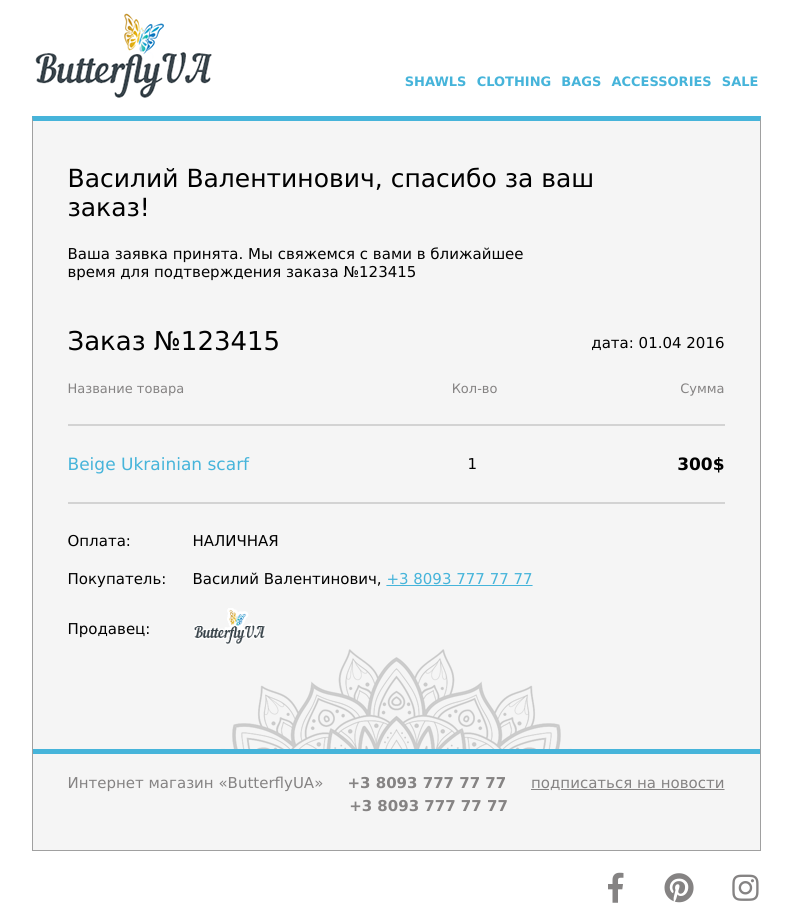
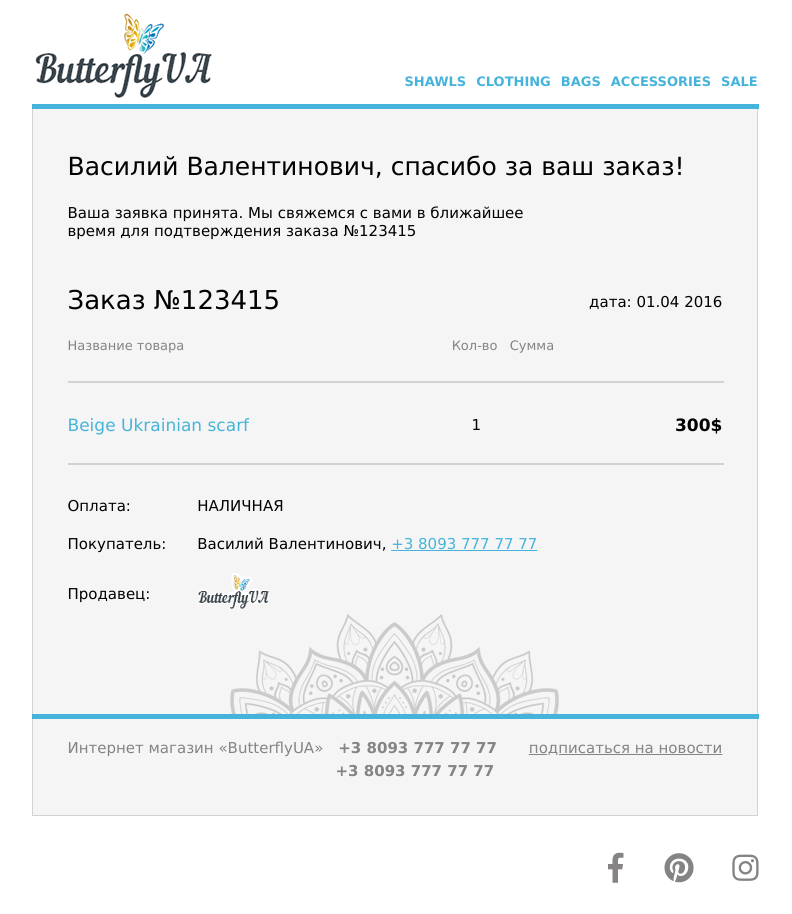
Before and after one commit to yegoryakymenko/mate-practice, a plain HTML site: page email-practice/index.html in a window 1280 px wide. Shown: the whole page, without its empty margins (245-1037 px from the left). Drawn offline with Linux system fonts and the light colour scheme.

Commit message:
Update index.html

```diff
--- a/email-practice/index.html
+++ b/email-practice/index.html
@@ -7,8 +7,8 @@
 </head>
 <body>
 	<div style="width: 727px; margin:0 auto; box-sizing: border-box;">
-	<table border="0" cellpadding="0" cellspacing="0" style="padding:0; width: 100%;">
-		<tr style="font: 13px Verdana; font-weight:bold; text-transform: uppercase; box-sizing: border-box;">
+	<table border="0" cellpadding="0" cellspacing="0" style="padding:0; width: 100%; ">
+		<tr style="font: 13px Verdana; font-weight:bold; text-transform: uppercase; box-sizing: border-box; display: block; width: 100%;">
 			<td><img src="logo-top.png" alt="" style="width: 183px; height: 93px;"></td>
 			<td style="vertical-align: bottom;"><a href="#" style="color: #46b4da; line-height: 45px; -webkit-text-size-adjust:none; display: block; text-decoration: none; margin-left: 190px; " target="_blank">shawls</a></td>
 			<td style="vertical-align: bottom;"><a href="#" style="color: #46b4da; line-height: 45px; -webkit-text-size-adjust:none; display: block; text-decoration: none; margin-left: 10px;" target="_blank">clothing</a></td>
@@ -16,63 +16,62 @@
 			<td style="vertical-align: bottom;"><a href="#" style="color: #46b4da; line-height: 45px; -webkit-text-size-adjust:none; display: block; text-decoration: none; margin-left: 10px;" target="_blank">accessories</a></td>
 			<td style="vertical-align: bottom;"><a href="#" style="color: #46b4da; line-height: 45px; -webkit-text-size-adjust:none; display: block;  text-decoration: none; margin-left: 10px;" target="_blank">sale</a></td>
 		</tr>
-	</table>
-	<table border="0" cellpadding="0" cellspacing="0" style="margin:0 auto; padding:0; width: 727px; margin-top: 12px; border-top: 5px solid #46b4da; border-right: 1px solid #a0a0a0; border-left: 1px solid #a0a0a0; border-bottom: 1px solid #a0a0a0; background-color: #f5f5f5;">
-		<tr style="display: block; width: 100%;">
-			<td style="padding: 43px 77px 0 35px; line-height: 25px; font: 25px Verdana; width: 615px; display: block;">Василий  Валентинович, спасибо за ваш заказ!</td>
+		<tr style="width: 100%;">
+			<td style="width: 100% - 2px; display: block; height: 5px; background-color: #46b4da;"></td>
 		</tr>
-		<tr style="width: 100%;">
+		<tr style="display: block; width: 99.7%; background-color: #f5f5f5; border-right: 1px solid #d3d3d3; border-left: 1px solid #d3d3d3;">
+			<td style="padding: 43px 0 0 35px; line-height: 25px; font: 25px Verdana;">Василий  Валентинович, спасибо за ваш заказ!</td>
+		</tr>
+		<tr style="display:block; width:99.7%; background-color: #f5f5f5;  border-right: 1px solid #d3d3d3; border-left: 1px solid #d3d3d3;">
 			<td style="padding: 23px 77px 0 35px; width: 463px; line-height: 25px; font: 15px Verdana; display: block;">Ваша заявка принята. Мы свяжемся с вами в ближайшее время для
 подтверждения заказа №123415 </td>
 		</tr>
-		<tr style=" width: 100%;">
+		<tr style="display: block; width: 99.7%; background-color: #f5f5f5; border-right: 1px solid #d3d3d3; border-left: 1px solid #d3d3d3;">
 			<td style="padding: 43px 0 0 35px; font: 26px Verdana; line-height: 35px;  width: 230px; display: inline-block;">Заказ №123415</td>
 			<td style="padding: 45px 35px 0 0; font: 15px Verdana; line-height: 35px;  float: right;">дата: 01.04 2016 </td>
 		</tr>
-		<tr style="display: block; width: 100%; font: 13px Verdana; color:#858383">
+		<tr style="display: block; width: 99.7%; font: 13px Verdana; color:#858383; background-color: #f5f5f5; border-right: 1px solid #d3d3d3; border-left: 1px solid #d3d3d3;">
 			<td style="padding: 20px 0 0 35px; display: inline-block; width: 380px;">Название товара</td>
 			<td style="padding: 20px 0 0 0; display: inline-block;">Кол-во</td>
 			<td style="padding: 20px 35px 0 0;float: right;">Сумма</td>
 		</tr>
-		<tr style="width: 100%;">
-			<td style="padding: 20px 35px 0 35px;"><hr color="#d3d3d3"></td>
+		<tr style="display: block;width: 99.7%; background-color: #f5f5f5; border-right: 1px solid #d3d3d3; border-left: 1px solid #d3d3d3;">
+			<td style="padding: 20px 35px 0 35px; width: 727px;"><hr style="display: inline-block; width: 100%;" color="#d3d3d3"></td>
 		</tr>
-		<tr>
+		<tr style="display: block; width: 99.7%; background-color: #f5f5f5; border-right: 1px solid #d3d3d3; border-left: 1px solid #d3d3d3;">
 			<td style=" font: 17px Verdana;color:#858383; padding: 20px 0 0 35px; display: inline-block; width: 400px;"><a href="#" style="text-decoration: none; color: #46b4da;">Beige Ukrainian scarf</a></td>
 			<td style=" font: 15px Verdana;color:#000000; padding: 20px 0 0 0; display: inline-block;">1</td>
 			<td style="font: 17px Verdana; color:#000000; padding: 20px 35px 0 0; font-weight: bold; float: right;">300$</td>
 		</tr>
-		<tr>
-			<td style="padding: 20px 35px 0 35px;"><hr color="#d3d3d3"></td>
+		<tr style="display: block;width: 99.7%; background-color: #f5f5f5; border-right: 1px solid #d3d3d3; border-left: 1px solid #d3d3d3;">
+			<td style="padding: 20px 35px 0 35px; width: 727px;"><hr style="display: inline-block; width: 100%;" color="#d3d3d3"></td>
 		</tr>
-		<tr style="font: 15px Verdana; color: #000000;">
+		<tr style="display: block; width: 99.7%; font: 15px Verdana; color: #000000; background-color: #f5f5f5; border-right: 1px solid #d3d3d3; border-left: 1px solid #d3d3d3;">
 			<td style=" padding: 20px 0 0 35px; display: inline-block; width: 90px; text-transform: capitalize;">оплата:</td>
 			<td style=" padding: 20px 0 0 35px; text-transform: uppercase; display: inline-block;">наличная</td>
 		</tr>
-		<tr style="font: 15px Verdana; color: #000000;">
+		<tr style="display: block; width: 99.7%; font: 15px Verdana; color: #000000; background-color: #f5f5f5; border-right: 1px solid #d3d3d3; border-left: 1px solid #d3d3d3;">
 			<td style=" padding: 20px 0 0 35px; display: inline-block; width: 90px; text-transform: capitalize;">покупатель:</td>
 			<td style=" padding: 20px 0 0 35px; text-transform: capitalize; display: inline-block;">василий валентинович, <a href="tel:0 937 777 777" value="+380937777777" target="_blank" style="color: #46b4da">+3 8093 777 77 77</a></td>
 		</tr>
-		<tr style="font: 15px Verdana; color: #000000;">
+		<tr style="display: block; width: 99.7%; font: 15px Verdana; color: #000000; background-color: #f5f5f5; border-right: 1px solid #d3d3d3; border-left: 1px solid #d3d3d3;">
 			<td style=" padding: 20px 0 0 35px; display: inline-block; width: 90px; text-transform: capitalize;">продавец:</td>
 			<td style="padding: 20px 0 0 35px; text-transform: uppercase; display: inline-block;"><img src="logo-top.png" alt="" width="73px" height="37px"></td>
 		</tr>
-		<tr>
-			<td style="text-align: center;"><img src="Слой_9.png" alt=""></td>
+		<tr style="display: block; width: 99.7%; background-color: #f5f5f5; border-right: 1px solid #d3d3d3; border-left: 1px solid #d3d3d3;">
+			<td style="display: block; text-align: center;"><img src="Слой_9.png" alt=""></td>
 		</tr>
 		<tr style="width: 100%;">
 			<td style="width: 100%; display: block; height: 5px; background-color: #46b4da; margin-top: -4px;"></td>
 		</tr>
-				<tr style="font: 15px Verdana; color:#858383;">
-			<td style="padding: 20px 0 0 35px; display: inline-block; width: 280px;"><a href="#" style="text-decoration: none;  color:#858383;">Интернет магазин «ButterflyUA»</a></td>
+				<tr style="display: block; width: 99.7%; font: 15px Verdana; color:#858383; background-color: #f5f5f5; border-right: 1px solid #d3d3d3; border-left: 1px solid #d3d3d3;">
+			<td style="padding: 20px 0 0 35px; display: inline-block; width: 266px;"><a href="#" style="text-decoration: none;  color:#858383;">Интернет магазин «ButterflyUA»</a></td>
 			<td style="font-weight: bold; display: inline-block; padding: 20px 0 0 0;">+3 8093 777 77 77</td>
 			<td style="display: inline-block; float:right; padding: 20px 35px 0 0;"><a href="#" href="#" style="color:#858383;">подписаться на новости</a></td>
 		</tr>
-		<tr style="margin-bottom: 15px; text-align: center; font: 15px Verdana; color:#858383; width: 100%;">
-			<td style="font-weight: bold; padding: 5px 0 20px 0; margin-bottom: 15px; display: inline-block; margin-left: 65px;">+3 8093 777 77 77</td>
+		<tr style="display: block; width: 99.7%; margin-bottom: 15px; text-align: center; font: 15px Verdana; color:#858383; background-color: #f5f5f5; border-right: 1px solid #d3d3d3; border-left: 1px solid #d3d3d3; border-bottom: 1px solid #d3d3d3;">
+			<td style="font-weight: bold; padding: 5px 0 20px 0; margin-bottom: 15px; display: inline-block; margin-left: 40px;">+3 8093 777 77 77</td>
 		</tr>
-	</table>
-	<table border="0" cellpadding="0" cellspacing="0" style="margin:0 auto; padding:0; width: 727px;">
 		<tr style="text-align: right; font: 30px Verdana; color: #858383;" align="right">
 			<td style=" display: inline-block; width: 40px; padding: 20px 30px 0 0;"><a href="#" style="color: #858383;"><i class="fab fa-facebook-f"></i></a></td>
 			<td style=" display: inline-block; width: 40px; padding: 20px 25px 0 0;"><a href="#" style="color: #858383;"><i class="fab fa-pinterest"></i></a></td>
```
